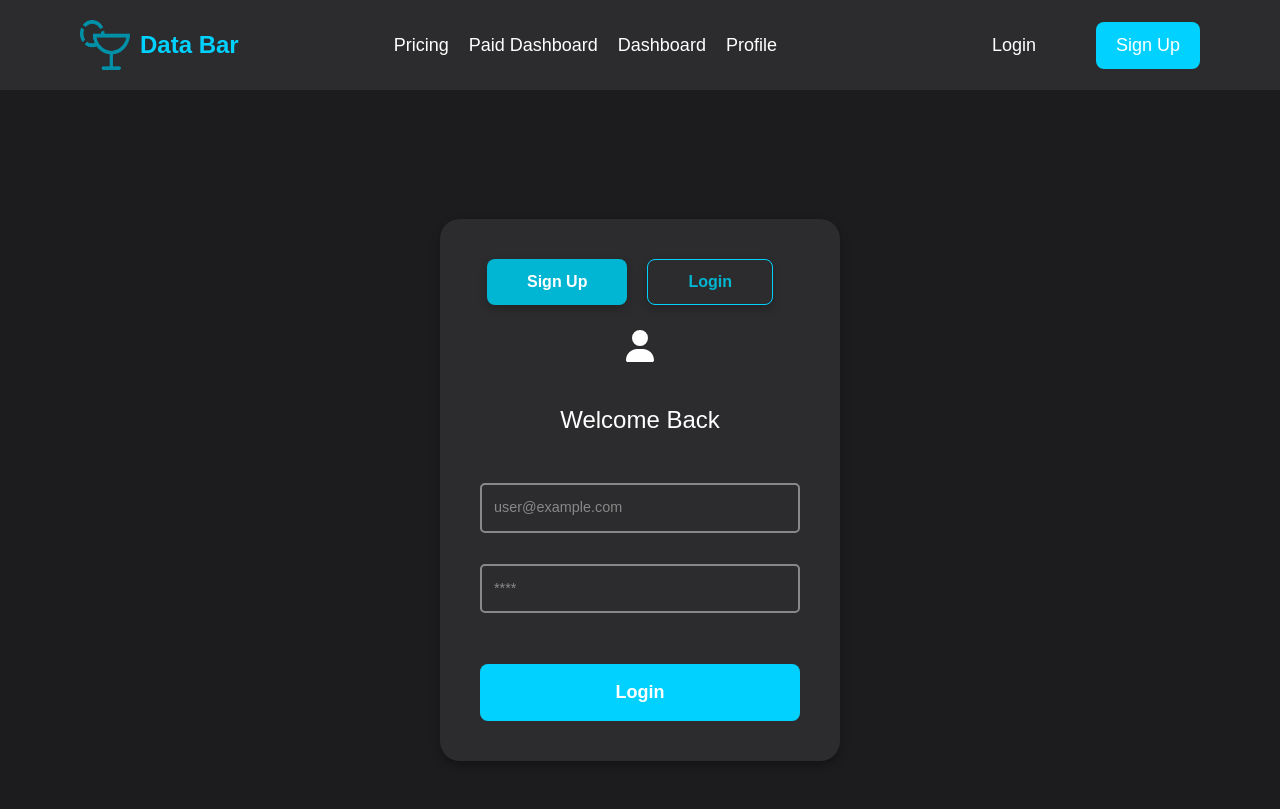
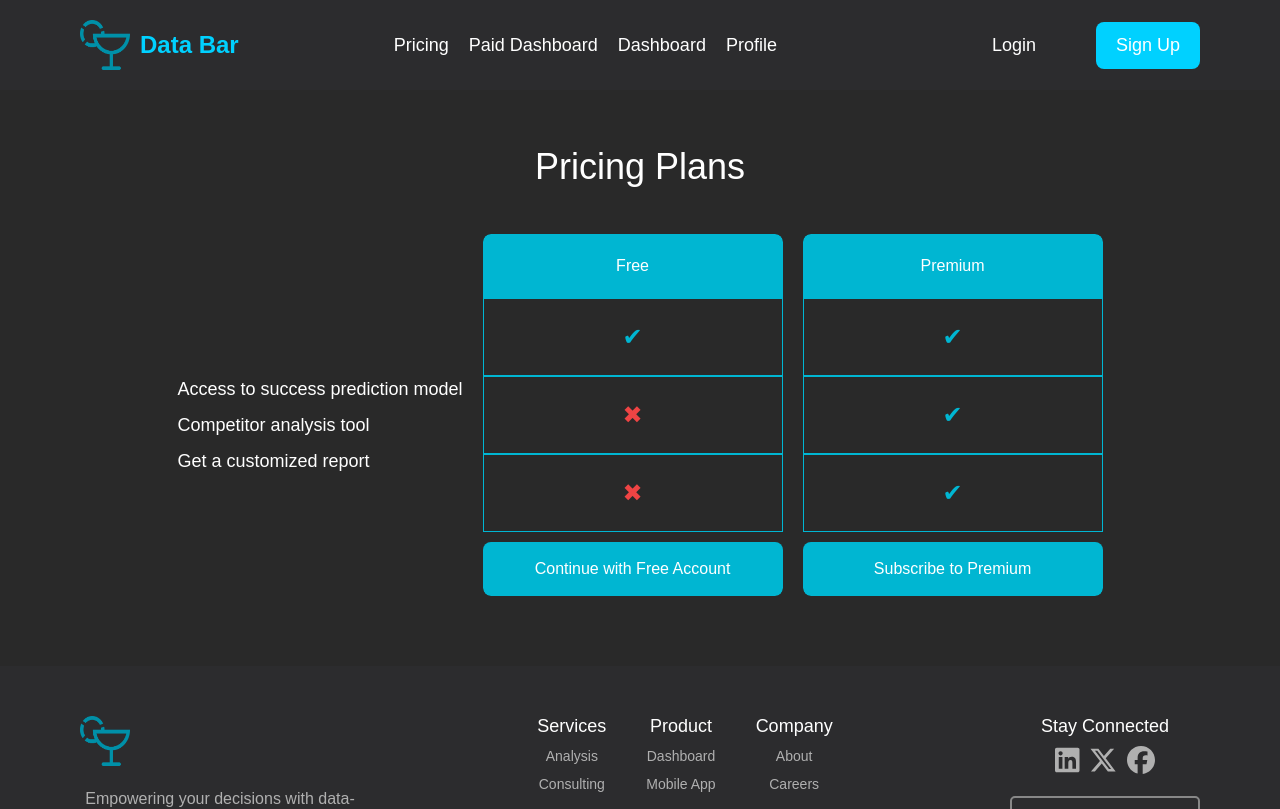
Before and after one commit to hady-awayda/hackathon-frontend, a React (Create React App) app: page /pricing in a window 1280 px wide. Before the commit this address led to /login. Shown: the top 809 px of the page. Built offline with nearby package versions, Linux system fonts and the light colour scheme.

Commit message:
added final changes and routes

```diff
--- a/src/App.jsx
+++ b/src/App.jsx
@@ -13,7 +13,7 @@ import Graph from "./pages/components/graph/Graph";
 import LogoAnimation from "./pages/components/booking/LogoAnimation";
 import StreamlitPage from "./pages/dashboard/StreamlitPage";
 import ProtectedRoute from "./pages/components/protectedRoute";
-import AuthenticatedRoute from "./pages/components/authenticatedRoute"; // Import the AuthenticatedRoute component
+import AuthenticatedRoute from "./pages/components/AuthenticatedRoute";
 
 function App() {
   return (
@@ -34,14 +34,7 @@ function App() {
                 </AuthenticatedRoute>
               }
             />
-            <Route
-              path="graph"
-              element={
-                <AuthenticatedRoute>
-                  <Graph />
-                </AuthenticatedRoute>
-              }
-            />
+            <Route path="graph" element={<Graph />} />
             <Route
               path="paiduserdashboard"
               element={
@@ -50,14 +43,7 @@ function App() {
                 </ProtectedRoute>
               }
             />
-            <Route
-              path="pricing"
-              element={
-                <AuthenticatedRoute>
-                  <PricingPage />
-                </AuthenticatedRoute>
-              }
-            />
+            <Route path="pricing" element={<PricingPage />} />
             <Route
               path="profile"
               element={
@@ -66,14 +52,7 @@ function App() {
                 </AuthenticatedRoute>
               }
             />
-            <Route
-              path="/streamlit"
-              element={
-                <AuthenticatedRoute>
-                  <StreamlitPage />
-                </AuthenticatedRoute>
-              }
-            />
+            <Route path="/streamlit" element={<StreamlitPage />} />
           </Route>
         </Routes>
       </Router>
--- a/src/pages/components/authenticatedRoute.jsx
+++ b/src/pages/components/authenticatedRoute.jsx
@@ -1,12 +1,12 @@
 import React from "react";
 import { Navigate } from "react-router-dom";
-import {jwtDecode} from "jwt-decode";
+import {jwtDecode} from "jwt-decode"; // Corrected import
 
 const AuthenticatedRoute = ({ children }) => {
   const token = localStorage.getItem("token");
 
   if (!token) {
-    console.log("No token found, redirecting to home.");
+    console.log("No token found, redirecting to login.");
     return <Navigate to="/login" />;
   }
 
@@ -16,8 +16,9 @@ const AuthenticatedRoute = ({ children }) => {
   } catch (error) {
     console.error("Error decoding token:", error);
     return <Navigate to="/" />;
+  }
 
-    return children;
-  }
+  return children;
 };
+
 export default AuthenticatedRoute;
--- a/src/pages/components/protectedRoute.jsx
+++ b/src/pages/components/protectedRoute.jsx
@@ -19,7 +19,7 @@ const ProtectedRoute = ({ children, requiredRole }) => {
 
     if (userRole !== requiredRole) {
       console.log(`User does not have the required role: ${requiredRole}, redirecting to home.`);
-      return <Navigate to="/" />;
+      return <Navigate to="/pricing" />;
     }
   } catch (error) {
     console.error('Error decoding token:', error);
--- a/src/pages/dashboard/Dashboard.jsx
+++ b/src/pages/dashboard/Dashboard.jsx
@@ -82,7 +82,7 @@ const Dashboard = () => {
 
   return (
     <div className="idea-list h-screen bg">
-      <h2 className="text-white text-3xl mb-6">Welcome back Mohammad</h2>
+      <h2 className="text-white text-3xl mb-6">Welcome back</h2>
       <div className="table-wrapper">
         <div className="table-header">
           <div className="idea-col-header idea-name-col">Idea Name</div>
--- a/src/pages/pricing/PricingPage.jsx
+++ b/src/pages/pricing/PricingPage.jsx
@@ -1,7 +1,12 @@
 import React from 'react';
 import './PricingPage.css';
+import { useNavigate } from 'react-router-dom';
 
 const PricingPage = () => {
+  const navigate = useNavigate();
+  const handleClickFree = () =>{
+    navigate('/login');
+  }
   return (
     <div className="pricing-page">
       <div className="pricing-content">
@@ -21,7 +26,7 @@ const PricingPage = () => {
               <li><span className="cross">✖</span></li>
               <li><span className="cross">✖</span></li>
             </ul>
-            <button className="continue-btn">Continue with Free Account</button>
+            <button className="continue-btn" onClick={handleClickFree}>Continue with Free Account</button>
           </div>
           <div className="pricing-card premium">
             <h3>Premium</h3>
```
Also changed, not shown: src/pages/components/header/Header.jsx (line endings or trailing spaces).
